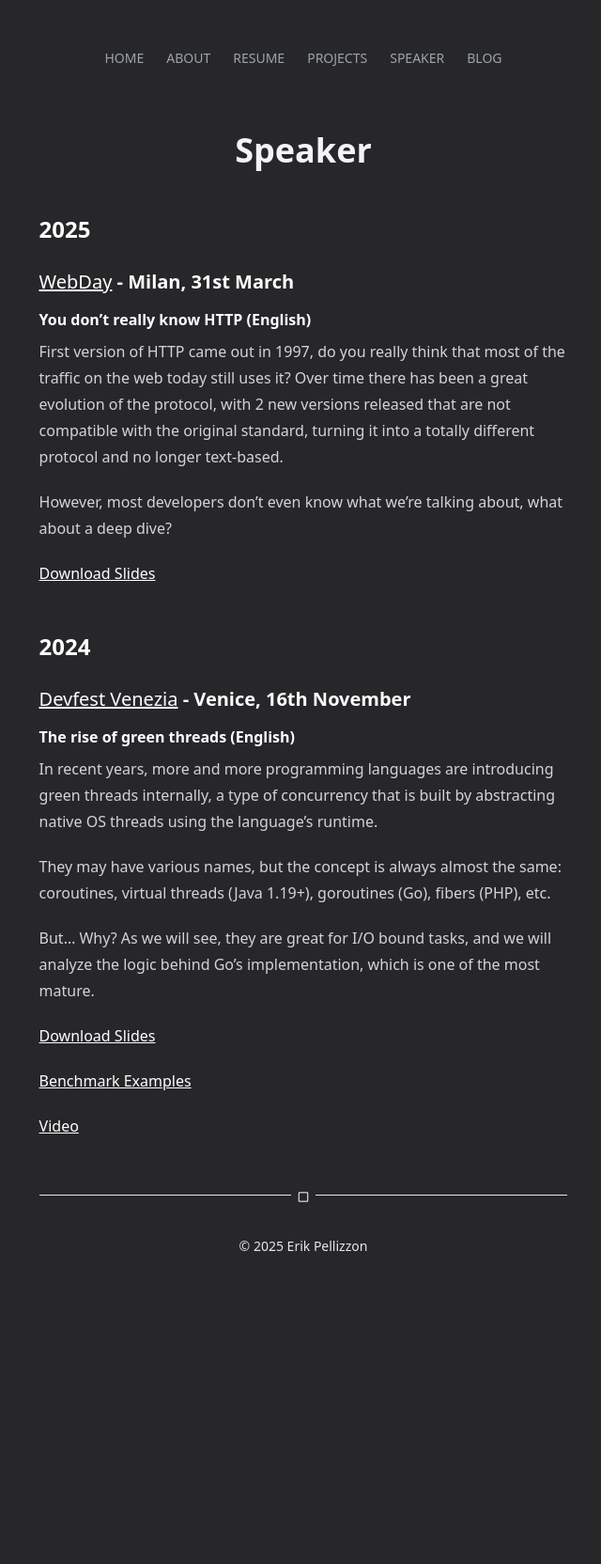
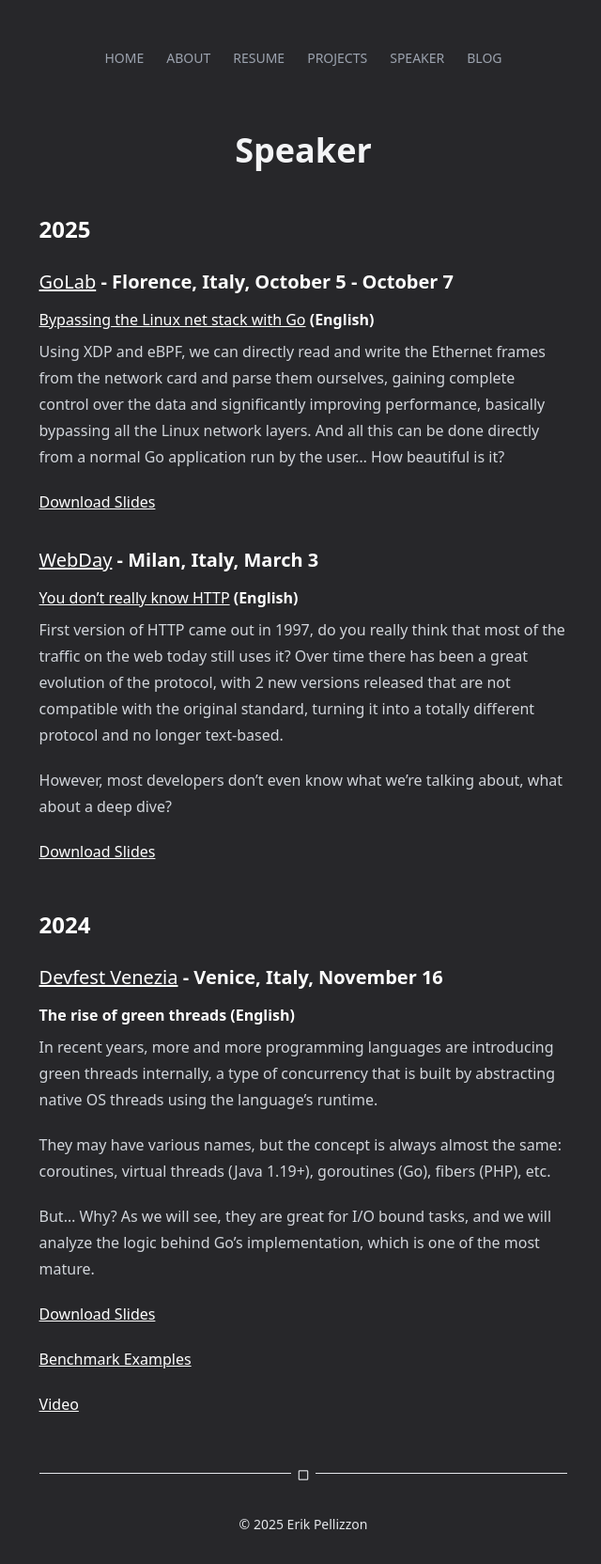
Before and after one commit to ErikPelli/erikpelli.github.io, a Jekyll site: the page built from speaker.md, in a window 1280 px wide. Shown: the whole page at 94% size, without its empty margins (317-957 px from the left). Built offline with Jekyll 4.4.1, drawn with Linux system fonts in a browser that asks for light colours; nearby versions of some CDN libraries; some web fonts are replaced; before the commit the page ends 1368 px from its top, so only the background shows below that.

Commit message:
Upload golab slides

```diff
--- a/speaker.md
+++ b/speaker.md
@@ -6,11 +6,19 @@ permalink: speaker
 
 ## 2025
 
-### [WebDay](https://www.webdayconf.it/speaker/29905/Erik-Pellizzon) - Milan, 31st March
+### [GoLab](https://golab.io/speakers/pellizzon) - Florence, Italy, October 5 - October 7
+#### [Bypassing the Linux net stack with Go](https://golab.io/talks/bypassing-the-linux-net-stack-with-go) (English)
+Using XDP and eBPF, we can directly read and write the Ethernet frames from the network card and parse them ourselves,
+gaining complete control over the data and significantly improving performance, basically bypassing all the Linux network layers.
+And all this can be done directly from a normal Go application run by the user... How beautiful is it?
 
-#### You don't really know HTTP (English)
+[Download Slides](/assets/pdf/speaker/bypassing-linux-net-stack-go.pdf)
+
+### [WebDay](https://www.webdayconf.it/speaker/29905/Erik-Pellizzon) - Milan, Italy, March 3
+#### [You don't really know HTTP](https://www.webdayconf.it/e/sessione/3652/You-don-t-really-know-HTTP) (English)
 First version of HTTP came out in 1997, do you really think that most of the traffic on the web today still uses it?
-Over time there has been a great evolution of the protocol, with 2 new versions released that are not compatible with the original standard, turning it into a totally different protocol and no longer text-based.
+Over time there has been a great evolution of the protocol, with 2 new versions released that are not compatible with the original standard,
+turning it into a totally different protocol and no longer text-based.
 
 However, most developers don't even know what we're talking about, what about a deep dive?
 
@@ -18,8 +26,7 @@ However, most developers don't even know what we're talking about, what about a
 
 ## 2024
 
-### [Devfest Venezia](https://devfest24.gdgvenezia.it/speakers/erik-pellizzon/) - Venice, 16th November
-
+### [Devfest Venezia](https://devfest24.gdgvenezia.it/speakers/erik-pellizzon/) - Venice, Italy, November 16
 #### The rise of green threads (English)
 In recent years, more and more programming languages are introducing
 green threads internally, a type of concurrency that is built by abstracting
```
Also changed, not shown: 1 other file.
